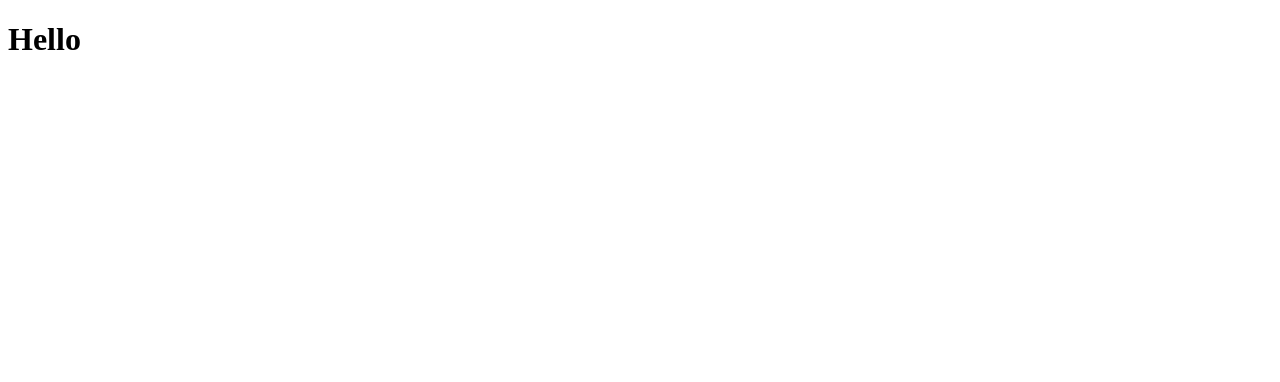
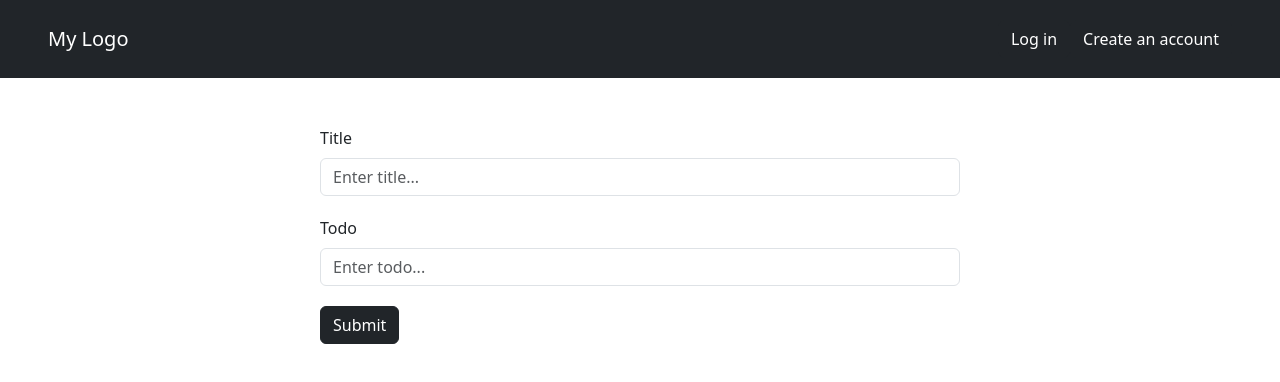
Before and after one commit to JlordS32/learningFirebase, a React (Vite) app in the folder todo-app-2/: page / in a window 1280 px wide. Shown: the top 382 px of the page. Built offline with nearby package versions, Linux system fonts and the light colour scheme.

Commit message:
finished frontend, integrating database now

```diff
--- a/todo-app-2/src/App.tsx
+++ b/todo-app-2/src/App.tsx
@@ -1,7 +1,9 @@
+import Main from "./layout/Main";
+
 function App() {
 	return (
 		<div className='App'>
-			<h1>Hello</h1>
+			<Main />
 		</div>
 	);
 }
--- /dev/null
+++ b/todo-app-2/src/components/LoginForm.tsx
@@ -0,0 +1,41 @@
+// react-bootstrap imports
+import Modal from 'react-bootstrap/Modal';
+// import Button from 'react-bootstrap/Button';
+import BootstrapForm from 'react-bootstrap/Form';
+import Button from 'react-bootstrap/Button';
+
+const LoginForm: React.FC = () => {
+	return (
+		<>
+			<Modal.Header closeButton>
+				<Modal.Title className='text-center w-100'>Log in</Modal.Title>
+			</Modal.Header>
+			<Modal.Body>
+				<BootstrapForm className='py-0'>
+					<BootstrapForm.Group className='pb-3'>
+						<BootstrapForm.Label>Email address</BootstrapForm.Label>
+						<BootstrapForm.Control
+							type='email'
+							placeholder='Enter email'
+							required
+						/>
+					</BootstrapForm.Group>
+
+					<BootstrapForm.Group>
+						<BootstrapForm.Label>Password</BootstrapForm.Label>
+						<BootstrapForm.Control
+							type='password'
+							placeholder='Enter pasword'
+							required
+						/>
+					</BootstrapForm.Group>
+				</BootstrapForm>
+				<div className='d-flex justify-content-center pt-4'>
+					<Button variant='dark'>Log in</Button>
+				</div>
+			</Modal.Body>
+		</>
+	);
+};
+
+export default LoginForm;
--- /dev/null
+++ b/todo-app-2/src/components/ModalComponent.tsx
@@ -0,0 +1,27 @@
+// react-bootstrap imports
+import Modal from 'react-bootstrap/Modal';
+
+interface ModalComponentProps {
+	show: boolean;
+	toggle: () => void;
+	children: React.ReactNode
+ }
+const ModalComponent: React.FC<ModalComponentProps > = ({
+  show,
+  toggle,
+  children, // Include the children prop here
+}) => {
+  return (
+    <Modal
+      show={show}
+      onHide={toggle}
+      aria-labelledby='contained-modal-title-vcenter'
+      className='modal-component'
+      centered
+    >
+      {children}
+    </Modal>
+  );
+};
+
+export default ModalComponent;
--- /dev/null
+++ b/todo-app-2/src/components/Navigation.tsx
@@ -0,0 +1,81 @@
+import { useState, useEffect } from 'react';
+
+// components F
+import ModalComponent from './ModalComponent';
+
+// react-bootstrap imports
+import Navbar from 'react-bootstrap/Navbar';
+import Button from 'react-bootstrap/Button';
+import Nav from 'react-bootstrap/Nav';
+
+// components
+import SignUpForm from './SignUpForm';
+import LoginForm from './LoginForm';
+
+// custom types
+type modalType = 'login' | 'signup';
+
+const Navigation: React.FC = () => {
+	const [show, setShow] = useState<boolean>(false);
+	const [signInOrLogin, setSignOrLogin] = useState<modalType>('signup');
+
+	const toggleModal = (): void => {
+		setShow(!show);
+	};
+
+	const handleSignInOrLogin = (modalType: modalType): void => {
+		setSignOrLogin(modalType);
+	};
+
+	return (
+		<>
+			<Navbar
+				expand='lg'
+				className='px-5 py-1 text-bg-dark'
+				data-bs-theme='dark'
+			>
+				<Navbar.Brand
+					href='#'
+					style={{
+						color: 'white',
+					}}
+				>
+					My Logo
+				</Navbar.Brand>
+				<Navbar.Toggle aria-controls='basic-navbar-nav' />
+				<Navbar.Collapse className='justify-content-end py-3'>
+					<Nav>
+						<Button
+							variant='dark'
+							onClick={() => {
+								toggleModal();
+								handleSignInOrLogin('login');
+							}}
+						>
+							Log in
+						</Button>
+						<Button
+							variant='dark'
+							onClick={() => {
+								toggleModal();
+								handleSignInOrLogin('signup');
+							}}
+						>
+							Create an account
+						</Button>
+					</Nav>
+				</Navbar.Collapse>
+			</Navbar>
+
+			<ModalComponent
+				show={show}
+				toggle={toggleModal}
+			>
+				{/* Toggle LoginForm Component or SignupForm component if modalType is 'login' or 'sign up' */}
+				{signInOrLogin === 'login' ? <LoginForm /> : <SignUpForm />}
+			</ModalComponent>
+		</>
+	);
+};
+
+export default Navigation;
--- /dev/null
+++ b/todo-app-2/src/components/SignUpForm.tsx
@@ -0,0 +1,44 @@
+// react-bootstrap imports
+import Modal from 'react-bootstrap/Modal';
+// import Button from 'react-bootstrap/Button';
+import BootstrapForm from 'react-bootstrap/Form';
+import Button from 'react-bootstrap/Button';
+
+const SignUpForm: React.FC = () => {
+	return (
+		<>
+			<Modal.Header closeButton>
+				<Modal.Title className='text-center w-100'>Sign Up</Modal.Title>
+			</Modal.Header>
+			<Modal.Body>
+				<BootstrapForm className='py-4'>
+					<BootstrapForm.Group className='pb-3'>
+						<BootstrapForm.Label>Email address</BootstrapForm.Label>
+						<BootstrapForm.Control
+							type='email'
+							placeholder='Enter email'
+							required
+						/>
+						<BootstrapForm.Text className='text-muted'>
+							We'll never share your email with anyone else.
+						</BootstrapForm.Text>
+					</BootstrapForm.Group>
+
+					<BootstrapForm.Group>
+						<BootstrapForm.Label>Password</BootstrapForm.Label>
+						<BootstrapForm.Control
+							type='password'
+							placeholder='Enter pasword'
+							required
+						/>
+					</BootstrapForm.Group>
+				</BootstrapForm>
+				<div className='d-flex justify-content-center'>
+					<Button variant='dark'>Sign up now!</Button>
+				</div>
+			</Modal.Body>
+		</>
+	);
+};
+
+export default SignUpForm;
--- /dev/null
+++ b/todo-app-2/src/components/Todo.tsx
@@ -0,0 +1,26 @@
+import React from 'react';
+import Card from 'react-bootstrap/Card';
+
+const Todo: React.FC<{ title: string; content: string; id: string }> = ({
+	title,
+	content,
+	id,
+}) => {
+	return (
+		<div
+			className='todo'
+			id={id}
+		>
+			<Card style={{ width: '16rem' }}>
+				<Card.Header>
+					<Card.Title>{title}</Card.Title>
+				</Card.Header>
+				<Card.Body>
+					<Card.Text>{content}</Card.Text>
+				</Card.Body>
+			</Card>
+		</div>
+	);
+};
+
+export default Todo;
--- /dev/null
+++ b/todo-app-2/src/layout/Main.tsx
@@ -0,0 +1,12 @@
+import Navigation from "../components/Navigation";
+import Todos from "../pages/Todos";
+const Main = () => {
+	return (
+		<div className='layout'>
+			<Navigation />
+         <Todos />
+		</div>
+	);
+};
+
+export default Main;
--- a/todo-app-2/src/main.tsx
+++ b/todo-app-2/src/main.tsx
@@ -1,10 +1,14 @@
 import React from 'react';
 import ReactDOM from 'react-dom/client';
 import App from './App.tsx';
+import 'bootstrap/dist/css/bootstrap.min.css';
+import 'react-toastify/dist/ReactToastify.css';
 import './styles/index.css';
+import { ToastContainer } from 'react-toastify';
 
 ReactDOM.createRoot(document.getElementById('root')!).render(
 	<React.StrictMode>
 		<App />
+    <ToastContainer />
 	</React.StrictMode>
 );
--- /dev/null
+++ b/todo-app-2/src/pages/Todos.tsx
@@ -0,0 +1,136 @@
+import { useEffect, useState, useRef } from 'react';
+
+// components
+import Todo from '../components/Todo';
+
+// libraries
+import { useAutoAnimate } from '@formkit/auto-animate/react';
+
+// react-bootstrap imports
+import Form from 'react-bootstrap/Form';
+import Button from 'react-bootstrap/Button';
+import { createLocalData, fetchData } from '../utilities/helpers';
+import { toast } from 'react-toastify';
+
+interface TodoType {
+	id: string;
+	title: string;
+	content: string;
+}
+
+const Todos: React.FC = () => {
+	const [todos, setTodos] = useState<TodoType[]>([]);
+	const titleRef = useRef<HTMLInputElement>(null);
+	const contentRef = useRef<HTMLInputElement>(null);
+
+	// autoAnimate
+	const [parent] = useAutoAnimate();
+
+	// Function to reset input
+	const resetInput = (): void => {
+		// Reset form inputs after submitting a todo
+		if (titleRef.current && contentRef.current) {
+			titleRef.current.value = '';
+			contentRef.current.value = '';
+		}
+	};
+
+	const submitTodo = () => {
+		const newTodo = {
+			id: crypto.randomUUID(),
+			title: titleRef.current?.value || '',
+			content: contentRef.current?.value || '',
+		};
+
+		if (
+			titleRef.current?.value.trim() !== '' ||
+			contentRef.current?.value.trim() !== ''
+		) {
+			setTodos(prevTodos => [...prevTodos, newTodo]);
+
+			createLocalData('todos', [...todos, newTodo]);
+		} else {
+			toast.error('Please fill at least one of the fields!');
+
+			titleRef.current.style.outline = '1px solid red';
+			contentRef.current.style.outline = '1px solid red';
+		}
+
+		resetInput();
+	};
+
+	useEffect(() => {
+		const data = fetchData('todos') as TodoType[];
+
+		if (data) {
+         setTodos(data);
+      }
+	}, []);
+
+	return (
+		<div className='todos-container d-flex flex-column align-items-center'>
+			<div
+				className='newtodo-form w-50 pt-5 d-flex flex-column'
+				style={{ gap: '20px 0' }}
+			>
+				<Form.Group>
+					<Form.Label>Title</Form.Label>
+					<Form.Control
+						type='title'
+						placeholder='Enter title...'
+						ref={titleRef}
+						onKeyDown={(e) => {
+							if (e.key === 'Enter') {
+								submitTodo();
+							}
+						}}
+					/>
+				</Form.Group>
+				<Form.Group>
+					<Form.Label>Todo</Form.Label>
+					<Form.Control
+						type='content'
+						placeholder='Enter todo...'
+						ref={contentRef}
+						onKeyDown={(e) => {
+							if (e.key === 'Enter') {
+								submitTodo();
+							}
+						}}
+					/>
+				</Form.Group>
+				<div>
+					<Button
+						variant='dark'
+						onClick={submitTodo}
+					>
+						Submit
+					</Button>
+				</div>
+			</div>
+
+			<div
+				className='d-flex flex-wrap justify-content-center w-100'
+				style={{
+					gap: '2rem 1rem',
+					padding: '5rem',
+				}}
+				ref={parent}
+			>
+				{todos &&
+					todos.map((todo) => {
+						return (
+							<Todo
+								key={todo.id}
+								title={todo.title}
+								content={todo.content}
+								id={todo.id}
+							/>
+						);
+					})}
+			</div>
+		</div>
+	);
+};
+
+export default Todos;
--- a/todo-app-2/src/styles/index.css
+++ b/todo-app-2/src/styles/index.css
@@ -0,0 +1,3 @@
+.App {
+   min-height: 100vh;
+}
--- /dev/null
+++ b/todo-app-2/src/utilities/helpers.tsx
@@ -0,0 +1,16 @@
+interface TodoType {
+	id: string;
+	title: string;
+	content: string;
+}
+
+export const createLocalData = (key: string, value: Array<Object>): void => {
+	localStorage.setItem(key, JSON.stringify(value));
+};
+
+export const fetchData = (key: string): Array<Object> | null => {
+   const dataString = localStorage.getItem(key);
+   const data = dataString ? JSON.parse(dataString) : null;
+
+   return data;
+ };
```
Also changed, not shown: todo-app-2/package.json (+10 -3 lines), 2 other files (tests, documents, lock files or other folders).
